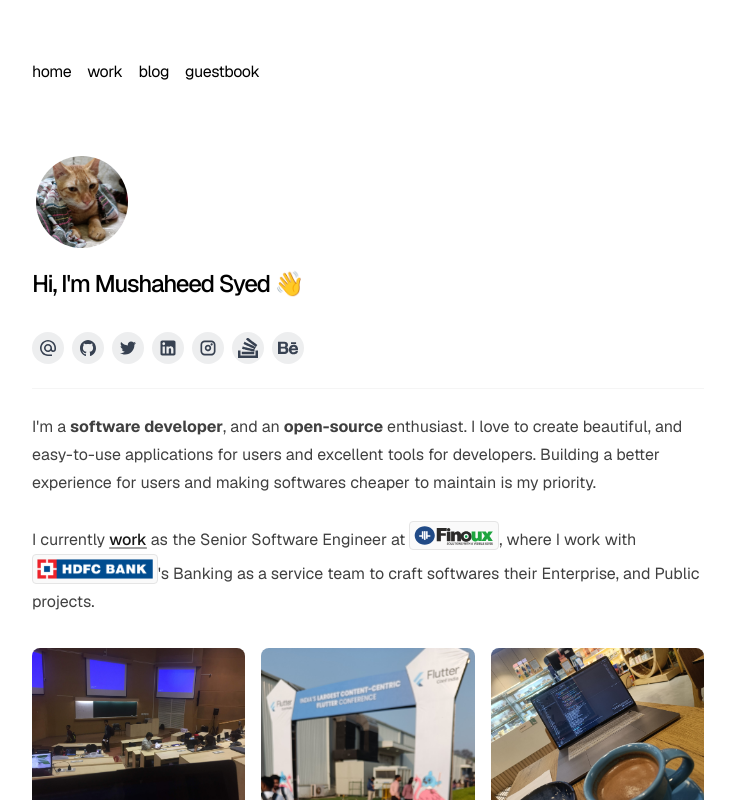
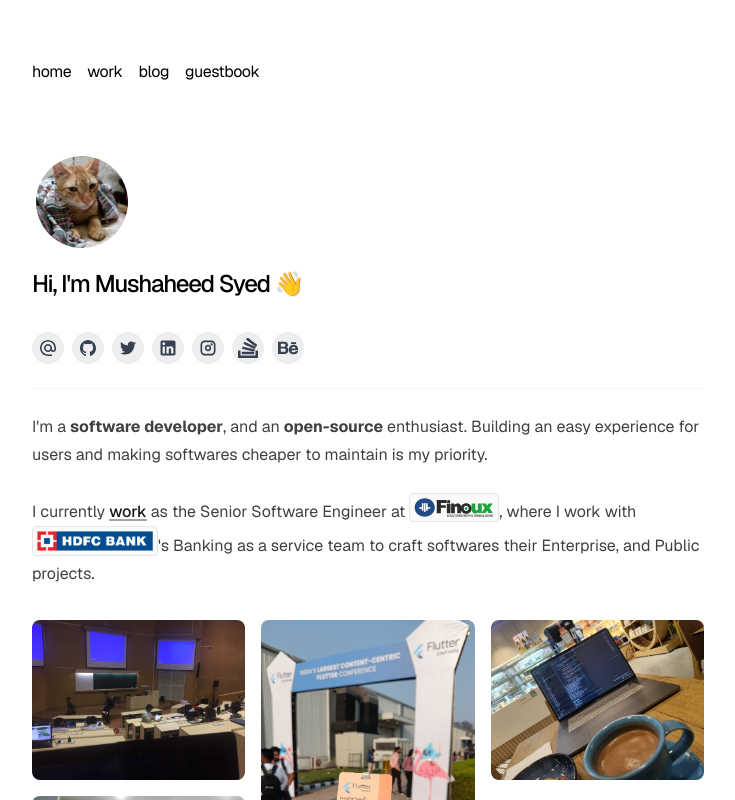
Before and after one commit to predatorx7/site-mushaheed.me, a Next.js app: page / in a window 1280 px wide. Shown: the top 800 px of the page, without its empty margins (272-1007 px from the left). Built offline with nearby package versions, Linux system fonts and the light colour scheme.

Commit message:
Update text

```diff
--- a/src/app/layout.tsx
+++ b/src/app/layout.tsx
@@ -7,9 +7,10 @@ import { cx } from "@/utils/css";
 import { GeistMono } from "geist/font/mono";
 import { Navbar } from "@/components/nav";
 import { Footer } from "@/components/footer";
+import { BASE_URL } from "@/lib/constants";
 
 export const metadata: Metadata = {
-  metadataBase: new URL("https://mushaheed.me"),
+  metadataBase: new URL(BASE_URL),
   title: {
     default: "Mushaheed Syed",
     template: "%s | Mushaheed Syed",
@@ -17,7 +18,7 @@ export const metadata: Metadata = {
   description:
     "A sleep deprived Developer, writer, and creator who loves to explore this imperfect but beautiful world.",
   openGraph: {
-    title: "Lee Robinson",
+    title: "Mushaheed Syed",
     description:
       "A sleep deprived Developer, writer, and creator who loves to explore this imperfect but beautiful world.",
     url: "https://mushaheed.me",
--- a/src/app/page.tsx
+++ b/src/app/page.tsx
@@ -31,9 +31,8 @@ export default function Home() {
       <LinksNavBar />
       <p className="prose prose-neutral dark:prose-invert">
         I&apos;m a <b>software developer</b>, and an <b>open-source</b>{" "}
-        enthusiast. I love to create beautiful, and easy-to-use applications for
-        users and excellent tools for developers. Building a better experience
-        for users and making softwares cheaper to maintain is my priority.
+        enthusiast. Building an easy experience for users and making softwares
+        cheaper to maintain is my priority.
       </p>
       <br />
       <p className="prose prose-neutral dark:prose-invert">
```
